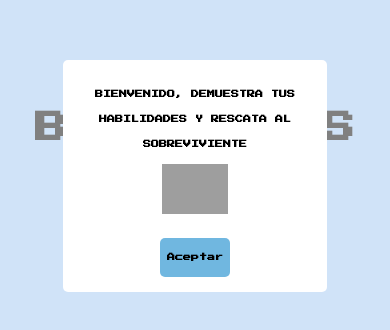
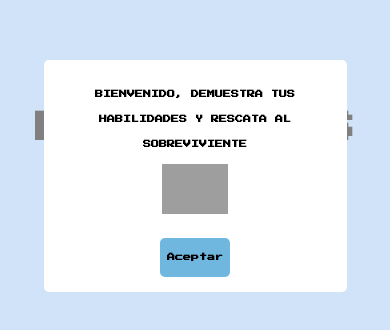
Before and after one commit to xvitkleo/buscaMinas, a plain HTML site: page index.html in a window 390 px wide. Shown: the part 246-576 px from the top of the page. Drawn offline with Linux system fonts and the light colour scheme; grey boxes are pictures that could not be loaded.

Commit message:
mejoras responsive

```diff
--- a/jugar/jugar.scss
+++ b/jugar/jugar.scss
@@ -146,4 +146,13 @@ body {
             }
         }
     }
+
+    .modal {
+        .modal-inner {
+            width: 70%;
+            h2, div {
+                font-size: 8px;
+            }
+        }
+    }
 }
--- a/style.scss
+++ b/style.scss
@@ -80,7 +80,7 @@ img {
 @media (max-width: 640px) {
     .modal {
         .modal-inner {
-            width: 60%;
+            width: 70%;
             img {
                 height: 50px;
             }
```
Also changed, not shown: jugar/jugar.css, style.css, 1 other file.
